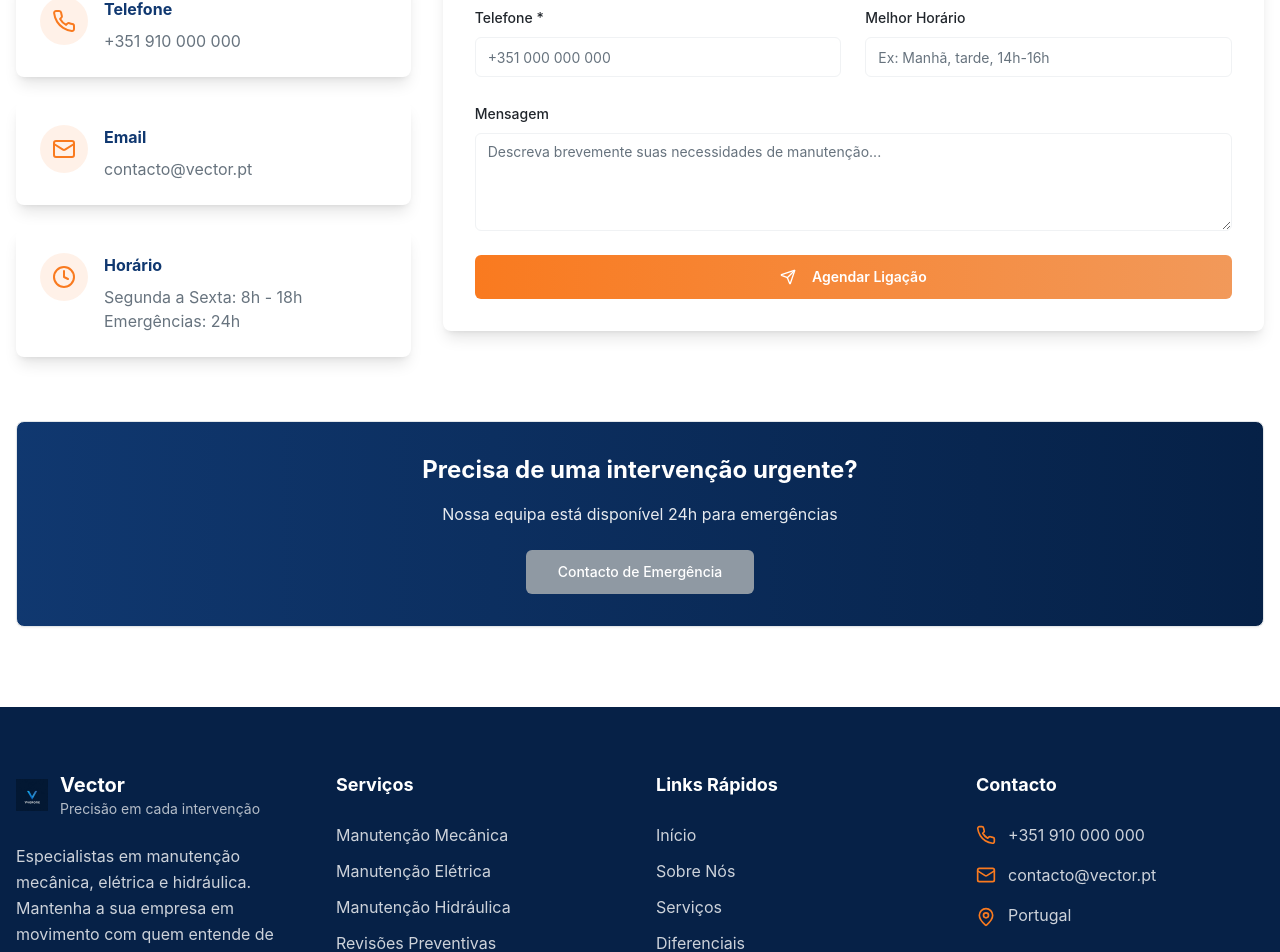
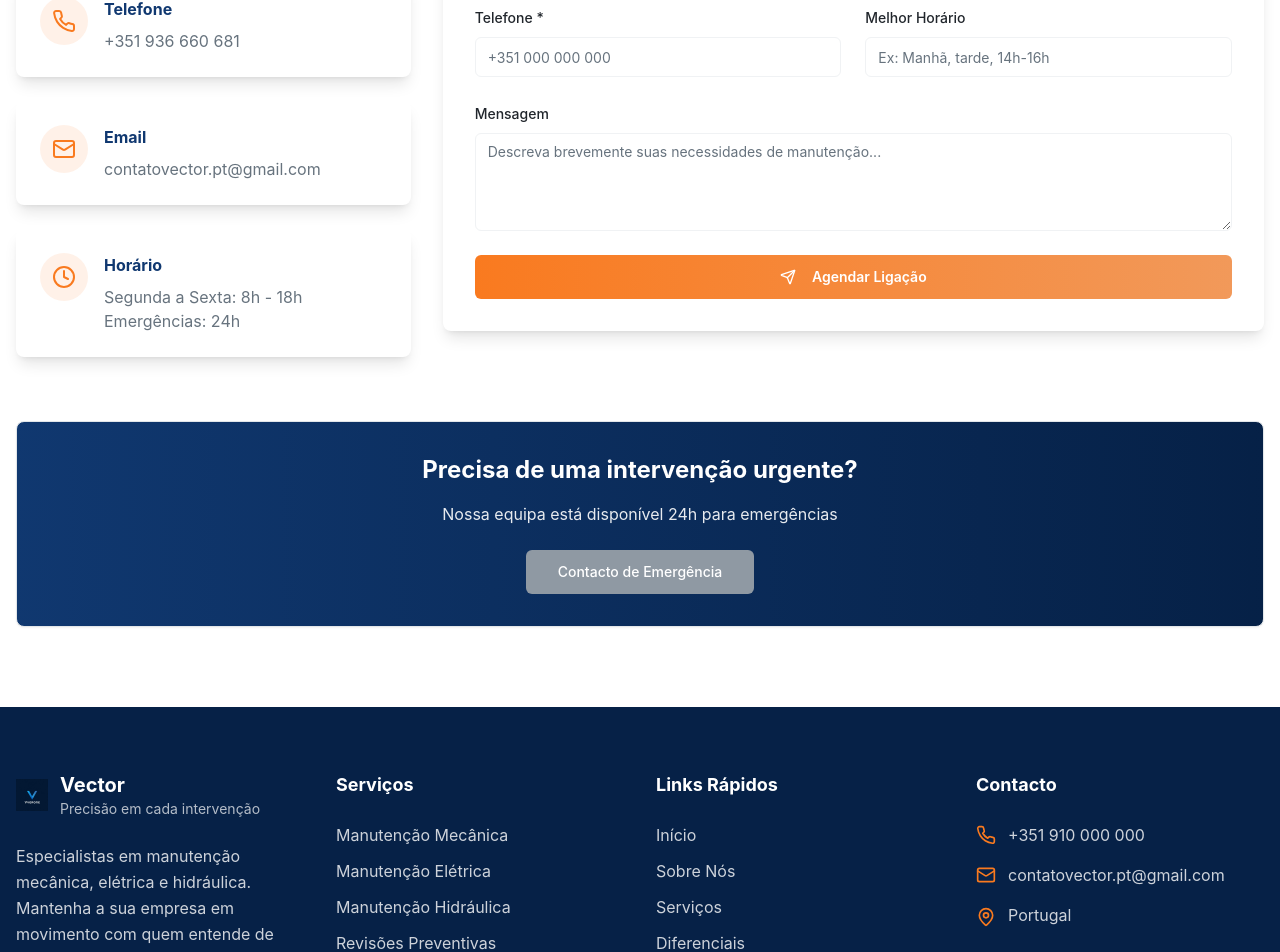
Before and after one commit to Magico-EVertonSouza/vector-precision-hub, a React (Vite) app: page / in a window 1280 px wide. Shown: the part 7080-8032 px from the top of the page. Built offline with nearby package versions, Linux system fonts and the light colour scheme.

Commit message:
Atualizações locais: Contact, Footer, Hero, WhatsAppFloat e package-lock

```diff
--- a/src/components/Contact.tsx
+++ b/src/components/Contact.tsx
@@ -70,7 +70,7 @@ const Contact = () => {
                   <Button
                     variant="secondary"
                     size="sm"
-                    onClick={() => window.open('https://wa.me/351910000000', '_blank')}
+                    onClick={() => window.open('https://wa.me/351936660681', '_blank')}
                   >
                     Abrir WhatsApp
                   </Button>
@@ -86,7 +86,7 @@ const Contact = () => {
                 </div>
                 <div>
                   <h3 className="font-bold text-primary mb-2">Telefone</h3>
-                  <p className="text-muted-foreground">+351 910 000 000</p>
+                  <p className="text-muted-foreground">+351 936 660 681</p>
                 </div>
               </div>
             </Card>
@@ -98,7 +98,7 @@ const Contact = () => {
                 </div>
                 <div>
                   <h3 className="font-bold text-primary mb-2">Email</h3>
-                  <p className="text-muted-foreground">contacto@vector.pt</p>
+                  <p className="text-muted-foreground">contatovector.pt@gmail.com</p>
                 </div>
               </div>
             </Card>
@@ -215,7 +215,7 @@ const Contact = () => {
             <Button
               variant="secondary"
               size="lg"
-              onClick={() => window.open('https://wa.me/351910000000', '_blank')}
+              onClick={() => window.open('https://wa.me/351936660681', '_blank')}
             >
               Contacto de Emergência
             </Button>
--- a/src/components/Footer.tsx
+++ b/src/components/Footer.tsx
@@ -61,7 +61,7 @@ const Footer = () => {
               </div>
               <div className="flex items-center space-x-3">
                 <Mail className="h-5 w-5 text-accent" />
-                <span className="text-white/80">contacto@vector.pt</span>
+                <span className="text-white/80">contatovector.pt@gmail.com</span>
               </div>
               <div className="flex items-start space-x-3">
                 <MapPin className="h-5 w-5 text-accent mt-1" />
--- a/src/components/Hero.tsx
+++ b/src/components/Hero.tsx
@@ -42,7 +42,7 @@ const Hero = () => {
                 variant="whatsapp"
                 size="xl"
                 className="group"
-                onClick={() => window.open('https://wa.me/351910000000', '_blank')}
+                onClick={() => window.open('https://wa.me/351936660681', '_blank')}
               >
                 <MessageCircle className="mr-2 h-5 w-5" />
                 Fale no WhatsApp
--- a/src/components/WhatsAppFloat.tsx
+++ b/src/components/WhatsAppFloat.tsx
@@ -2,7 +2,7 @@ import { MessageCircle } from "lucide-react";
 
 const WhatsAppFloat = () => {
   const handleWhatsAppClick = () => {
-    window.open('https://wa.me/351910000000?text=Olá! Gostaria de solicitar informações sobre os serviços da Vector.', '_blank');
+    window.open('https://wa.me/351936660681?text=Olá! Gostaria de solicitar informações sobre os serviços da Vector.', '_blank');
   };
 
   return (
```
Also changed, not shown: 1 other file (tests, documents, lock files or other folders).
